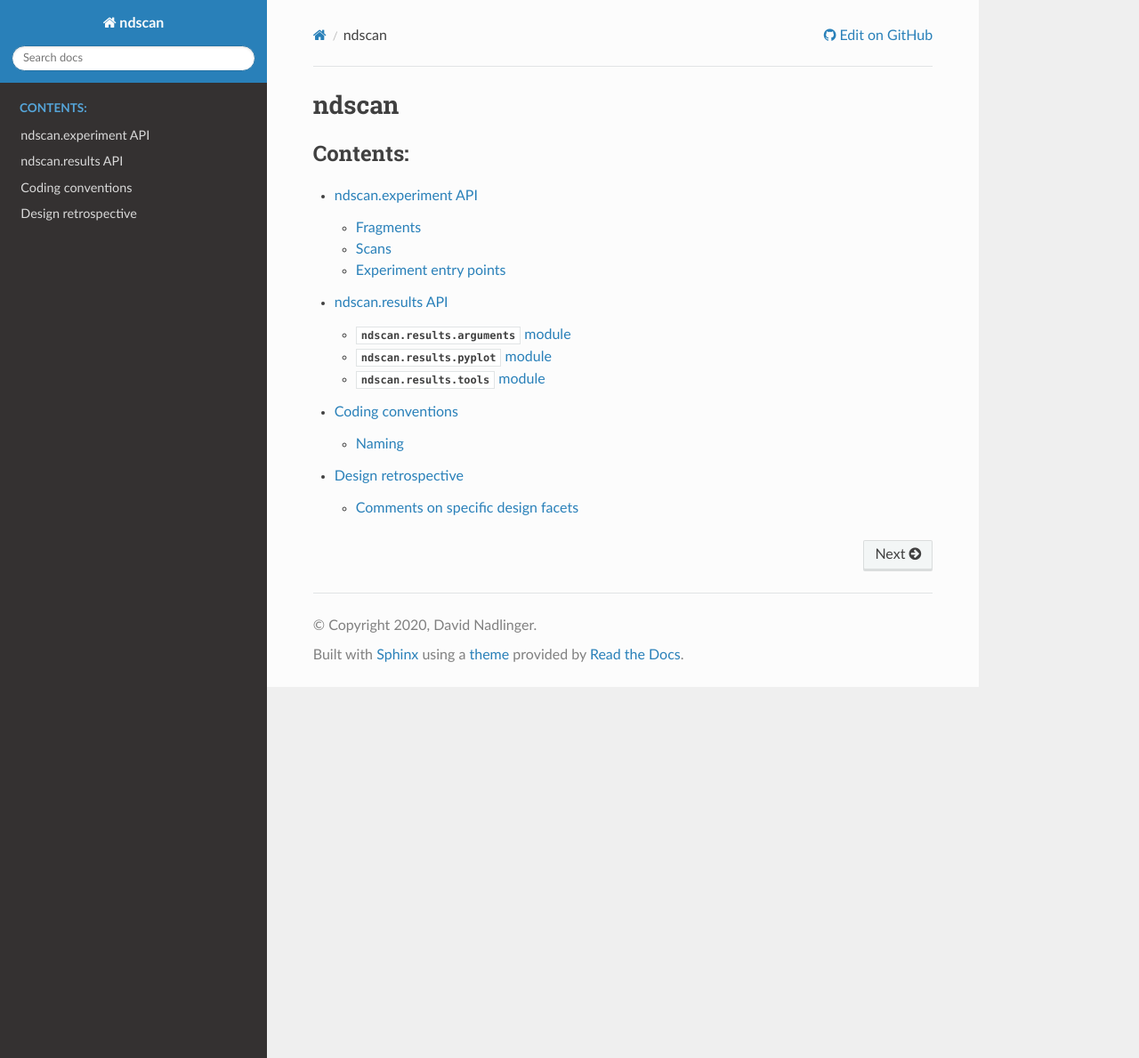
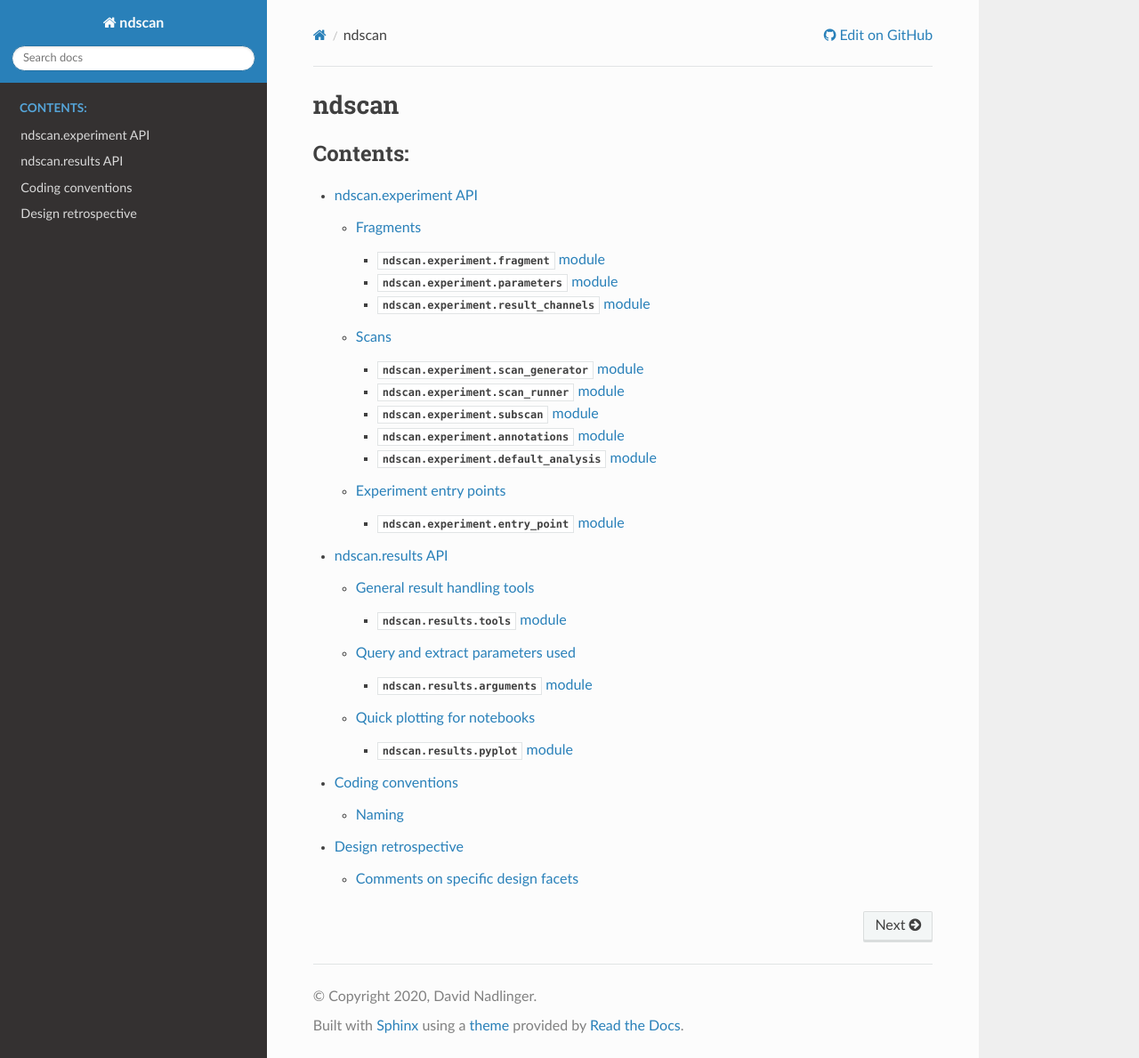
Before and after one commit to OxfordIonTrapGroup/ndscan, a Sphinx documentation site: the page built from docs/index.rst, in a window 1280 px wide and 1189 px high. Shown: the whole window at 89% size. Built offline with Sphinx 7.4.7 and the Read the Docs theme 2.0.0, drawn with Linux system fonts in a browser that asks for light colours.

Commit message:
docs: Show all modules in index ToC, add annotations module

```diff
--- a/docs/apidocs.rst
+++ b/docs/apidocs.rst
@@ -35,23 +35,28 @@ Scans
 .. automodule:: ndscan.experiment.scan_generator
     :members:
 
+:mod:`ndscan.experiment.scan_runner` module
++++++++++++++++++++++++++++++++++++++++++++
+
+.. automodule:: ndscan.experiment.scan_runner
+    :members:
+
 :mod:`ndscan.experiment.subscan` module
 +++++++++++++++++++++++++++++++++++++++
 
 .. automodule:: ndscan.experiment.subscan
     :members:
 
+:mod:`ndscan.experiment.annotations` module
++++++++++++++++++++++++++++++++++++++++++++
+
+.. automodule:: ndscan.experiment.annotations
+    :members:
+
 :mod:`ndscan.experiment.default_analysis` module
 ++++++++++++++++++++++++++++++++++++++++++++++++
 
 .. automodule:: ndscan.experiment.default_analysis
-    :members:
-
-
-:mod:`ndscan.experiment.scan_runner` module
-+++++++++++++++++++++++++++++++++++++++++++
-
-.. automodule:: ndscan.experiment.scan_runner
     :members:
 
 
@@ -81,21 +86,29 @@ ndscan.results API
 
 .. automodule:: ndscan.results
 
+General result handling tools
+-----------------------------
+
+:mod:`ndscan.results.tools` module
+++++++++++++++++++++++++++++++++++
+
+.. automodule:: ndscan.results.tools
+    :members:
+
+Query and extract parameters used
+---------------------------------
 
 :mod:`ndscan.results.arguments` module
---------------------------------------
+++++++++++++++++++++++++++++++++++++++
 
 .. automodule:: ndscan.results.arguments
     :members:
 
+Quick plotting for notebooks
+----------------------------
+
 :mod:`ndscan.results.pyplot` module
------------------------------------
++++++++++++++++++++++++++++++++++++
 
 .. automodule:: ndscan.results.pyplot
     :members:
-
-:mod:`ndscan.results.tools` module
-----------------------------------
-
-.. automodule:: ndscan.results.tools
-    :members:
--- a/docs/index.rst
+++ b/docs/index.rst
@@ -2,7 +2,7 @@ ndscan
 ======
 
 .. toctree::
-   :maxdepth: 2
+   :maxdepth: 3
    :caption: Contents:
 
    apidocs
```
